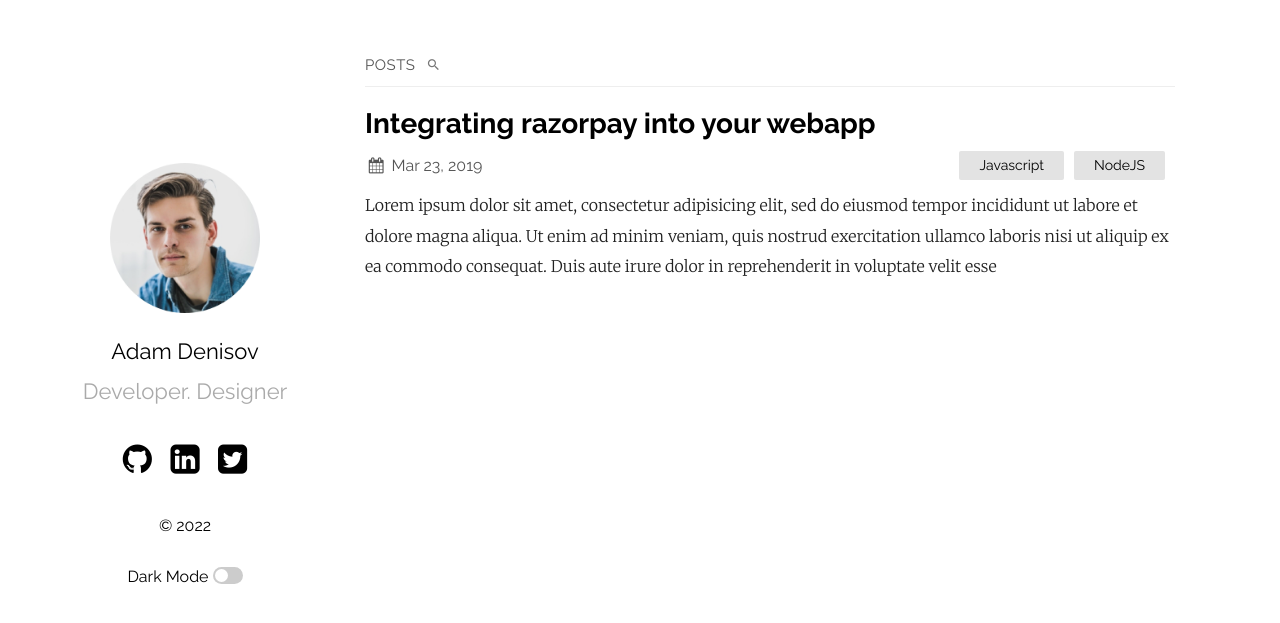
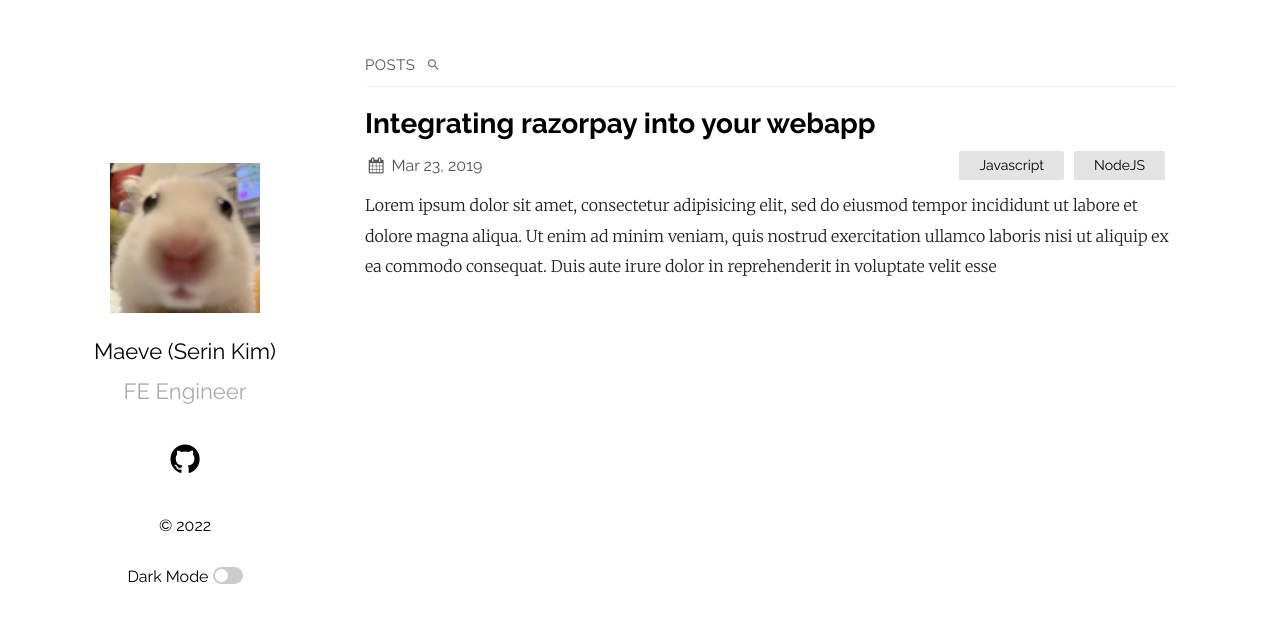
Before and after one commit to Serin-Kim/Serin-Kim.github.io, a Jekyll site: the page built from index.md, in a window 1280 px wide. Shown: the top 623 px of the page. Built offline with Jekyll 4.4.1, drawn with Linux system fonts in a browser that asks for light colours.

Commit message:
feat: Add profile

```diff
--- a/_config.yml
+++ b/_config.yml
@@ -1,6 +1,6 @@
-title: Your awesome title
-author: GitHub User
-email: your-email@domain.com
+title: Home | Maeve Log
+author: Maeve (Serin Kim)
+email: serin9864@gmail.com
 description: > # this means to ignore newlines until "show_exerpts:"
   Write an awesome description for your new site here. You can edit this
   line in _config.yml. It will appear in your document head meta (for
@@ -11,13 +11,13 @@ show_excerpts: true # set to true to show excerpts on the homepage
 sass:
   sass_dir: _sass
 plainwhite:
-  name: Adam Denisov
-  tagline: Developer. Designer
+  name: Maeve (Serin Kim)
+  tagline: FE Engineer
   date_format: "%b %-d, %Y"
   sitemap: true # set to true to generate sitemap.xml content
   search: true # set to true to enable searchbar
   dark_mode: true # set to true to add dark mode toggle
-  portfolio_image: "assets/portfolio.png" # the path from the base directory of the site to the image to display (no / at the start)
+  portfolio_image: "assets/profile.jpeg" # the path from the base directory of the site to the image to display (no / at the start)
   html_lang: "en" # set the lang attribute of the <html> tag for the pages. See here for a list of codes: https://www.w3schools.com/tags/ref_country_codes.asp
   condensed_mobile:
     #- home
@@ -25,9 +25,9 @@ plainwhite:
     - post
   # generate social links in footer
   social_links:
-    twitter: samarsault
-    github: samarsault
-    linkedIn: in/samarsault
+    # twitter: samarsault
+    github: Serin-Kim
+    # linkedIn: in/samarsault
     #dribbble: jekyll
     #flickr:   jekyll
     #instagram: jekyll
@@ -37,7 +37,7 @@ plainwhite:
     #soundcloud: jekyll
     #telegram: jekyll
     #gitlab: jekyll
-    #email: jekyll
+    # email: serin9864
 
     # Mastodon instances
     # mastodon:
@@ -60,4 +60,4 @@ plugins:
 #  - jekyll-feed
 
 url: https://Serin-Kim.github.io
-baseurl: /
+baseurl:
```
Also changed, not shown: assets/portfolio.png (deleted), assets/profile.jpeg (added).
